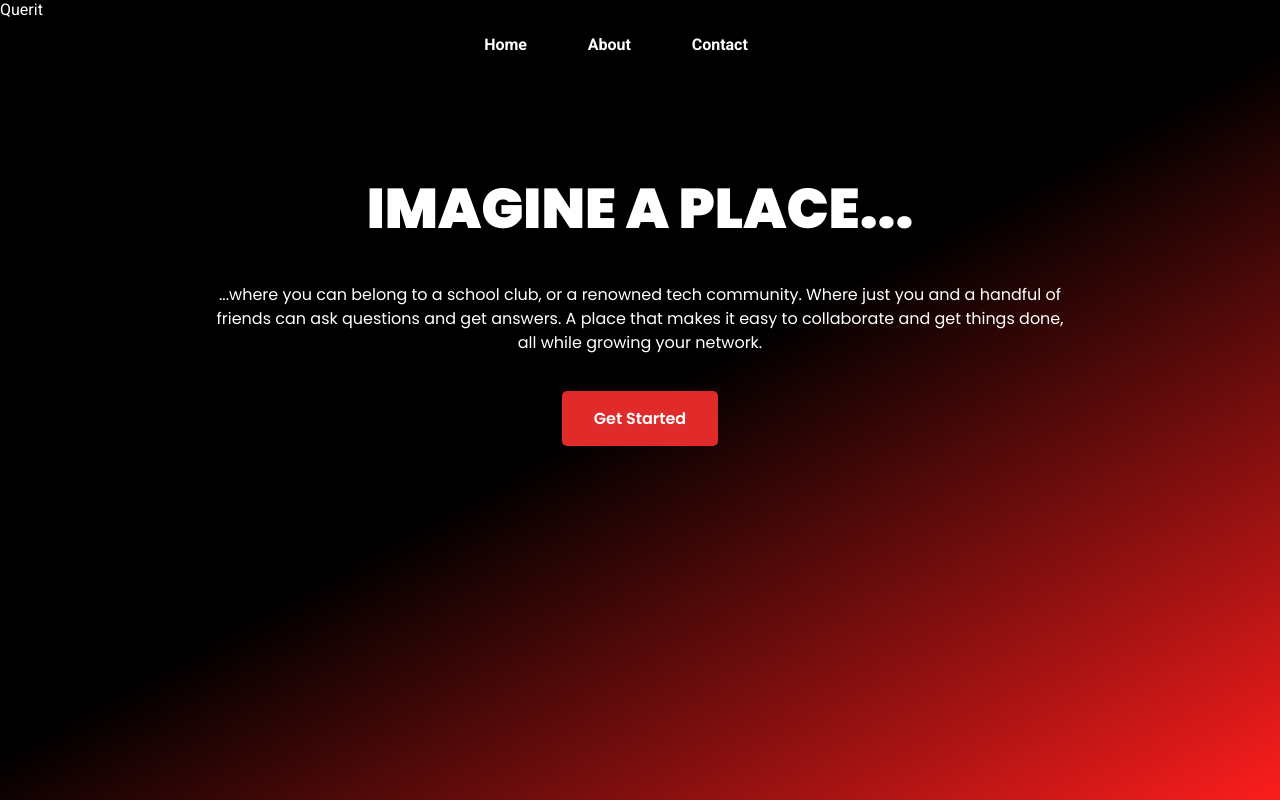
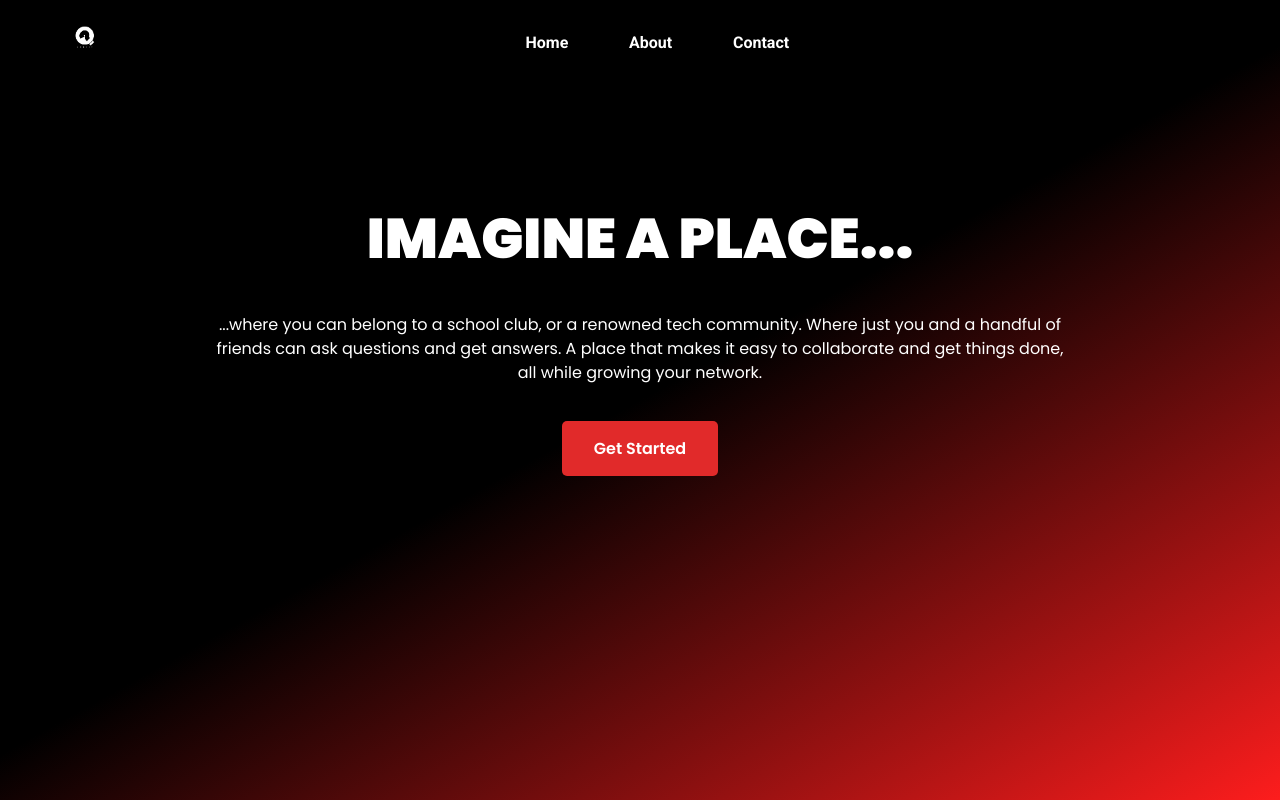
Before and after one commit to pointAcross/querit, a plain HTML site: page proj/index.html in a window 1280 px wide. Drawn offline with nearby package versions, Linux system fonts and the light colour scheme.

Commit message:
added logo

```diff
--- a/proj/index.css
+++ b/proj/index.css
@@ -247,6 +247,12 @@ main {
   /* color: red; */
   text-align: center;
 }
+.container {
+  display: flex;
+  align-items: center;
+  justify-content: space-between;
+  padding: 5px 50px;
+}
 
 .home-container {
   width: 100%;
@@ -257,3 +263,16 @@ main {
     rgba(253, 29, 29, 1) 100%
   );
 }
+
+.logo img {
+  height: 70px;
+  width: 70px;
+}
+
+.logo {
+  flex: 7%;
+}
+
+nav {
+  flex: 93%;
+}
--- a/proj/index.html
+++ b/proj/index.html
@@ -17,7 +17,9 @@
       <header>
         <div class="container">
           <div class="logo">
-            <a href="http://localhost:3000/index.html">Querit</a>
+            <a href="http://localhost:3000/index.html"
+              ><img src="/proj/images/querit_logo.png" alt="Querit"
+            /></a>
           </div>
           <nav class="navbar">
             <ul class="nav-list ul_center">
```
